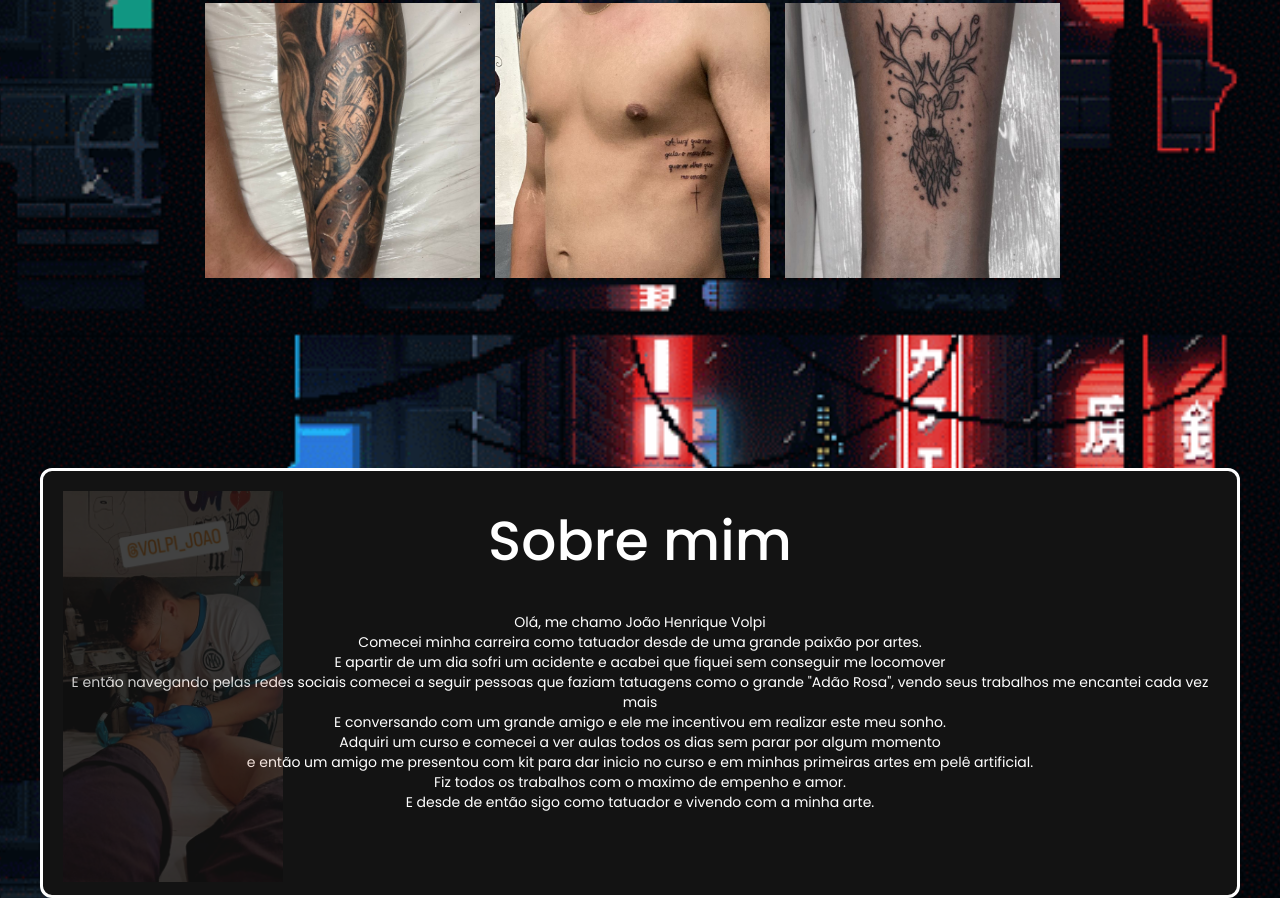
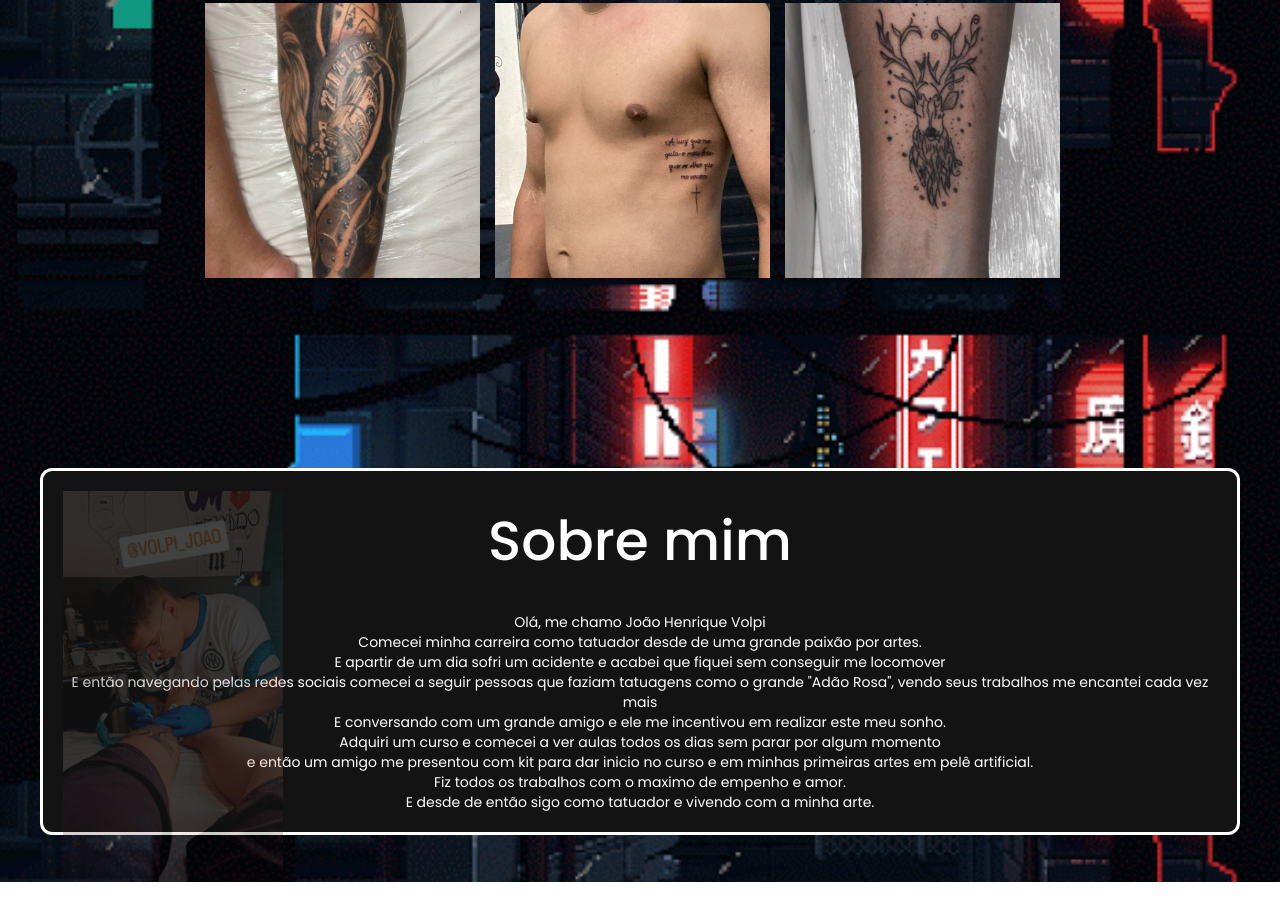
Before and after one commit to LIGHTCLYDE/VLP, a plain HTML site: page index.html in a window 1280 px wide. Shown: the part 465-1363 px from the top of the page. Drawn offline with nearby package versions, Linux system fonts and the light colour scheme; a web font is replaced by a local one.

Commit message:
Add files via upload

```diff
--- a/assets/CSS/style.css
+++ b/assets/CSS/style.css
@@ -361,8 +361,8 @@ body::-webkit-scrollbar-thumb {
 .about {
   color: #fff;
   background: #131313;
-  width: 1200px;
-  height: 430px;
+  max-width: 1200px;
+  max-height: auto;
   padding: auto;
   text-align: center;
   margin: auto;
```
